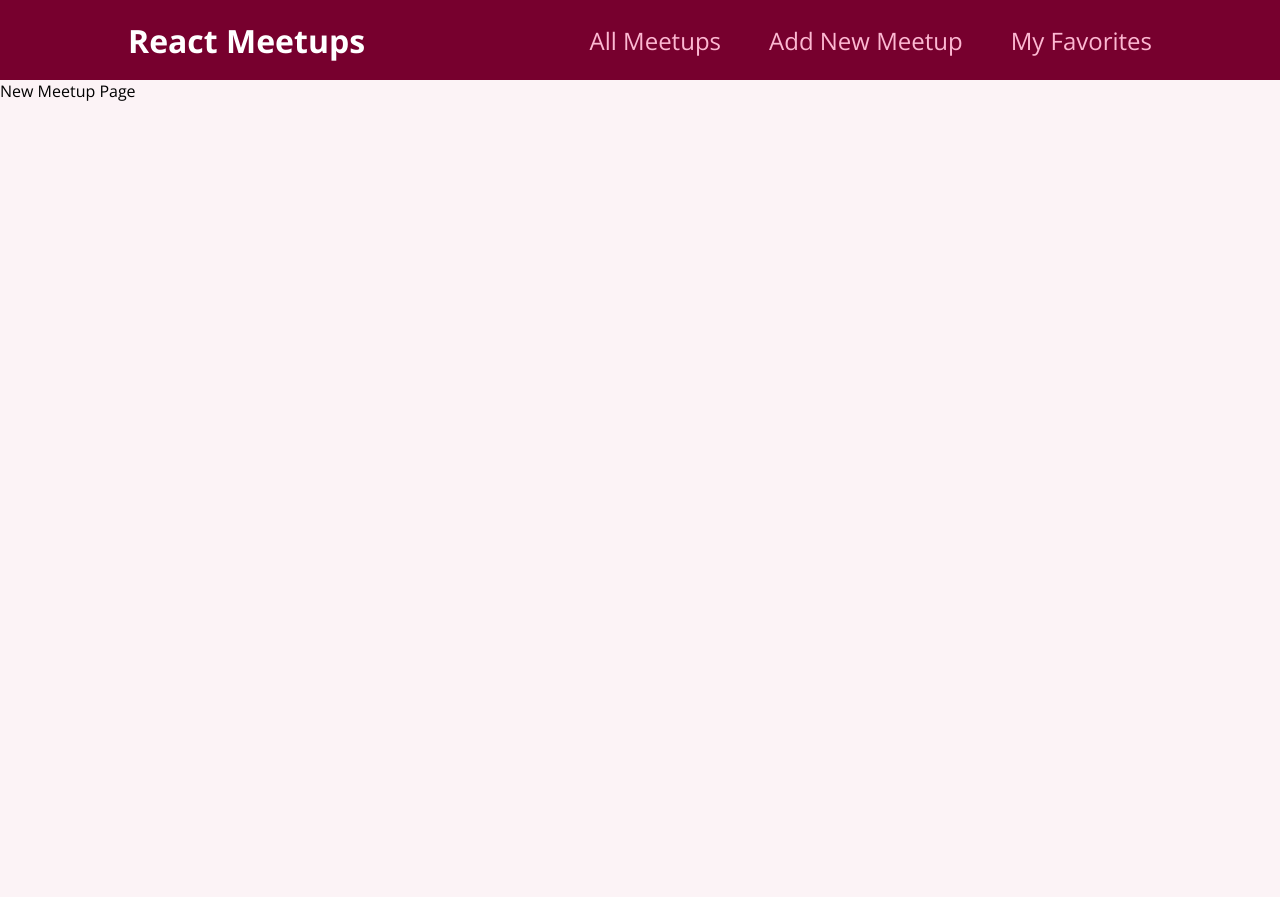
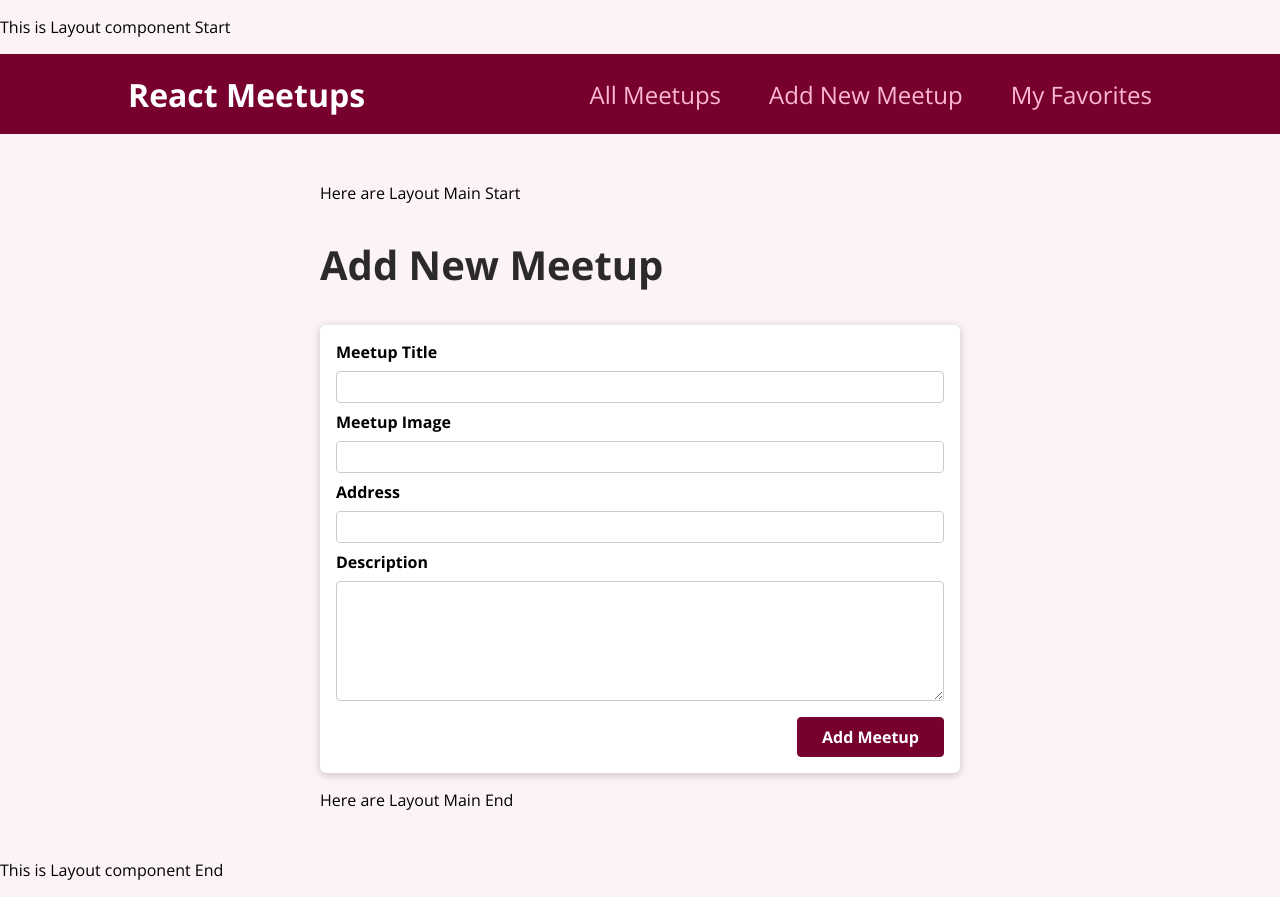
Before and after one commit to skseo2034/Next, a React (Create React App) app in the folder react-course/: page /new-meetup in a window 1280 px wide. Before the commit the page ends 800 px from the top, so only its background shows below. Built offline with nearby package versions, Linux system fonts and the light colour scheme.

Commit message:
20230416-학습

```diff
--- a/react-course/src/App.tsx
+++ b/react-course/src/App.tsx
@@ -3,17 +3,17 @@ import AllMeetupsPage from './pages/AllMeetupsPage';
 import NewMeetupPage from './pages/NewMeetupPage';
 import FavoritesPage from './pages/FavoritesPage';
 import MainNavigation from './components/layout/MainNavigation';
+import Layout from './components/layout/Layout';
 
 function App() {
 	return (
-		<div>
-			<MainNavigation />
+		<Layout>
 			<Routes>
 				<Route path="/" element={<AllMeetupsPage />} />
 				<Route path="/new-meetup" element={<NewMeetupPage />} />
 				<Route path="/favorites" element={<FavoritesPage />} />
 			</Routes>
-		</div>
+		</Layout>
 	);
 }
 
--- /dev/null
+++ b/react-course/src/components/layout/Layout.module.css
@@ -0,0 +1,5 @@
+.main {
+    margin: 3rem auto;
+    width: 90%;
+    max-width: 40rem;
+}
--- /dev/null
+++ b/react-course/src/components/layout/Layout.tsx
@@ -0,0 +1,26 @@
+import React, { FC } from 'react';
+import classes from './Layout.module.css';
+import MainNavigation from './MainNavigation';
+
+interface Props {
+	children: React.ReactNode;
+}
+
+const Layout: FC<Props> = ({ children }) => {
+	return (
+		<>
+			<p>This is Layout component Start</p>
+			<div>
+				<MainNavigation />
+				<main className={classes.main}>
+					<p> Here are Layout Main Start</p>
+					{children}
+					<p> Here are Layout Main End</p>
+				</main>
+			</div>
+			<p>This is Layout component End</p>
+		</>
+	);
+};
+
+export default Layout;
--- a/react-course/src/components/meetups/MeetupItem.tsx
+++ b/react-course/src/components/meetups/MeetupItem.tsx
@@ -1,5 +1,7 @@
 import React, { FC } from 'react';
 import classes from './MeetupItem.module.css';
+import Card from '../ui/Card';
+
 interface Props {
 	image: string;
 	title: string;
@@ -9,6 +11,7 @@ interface Props {
 const MeetupItem: FC<Props> = ({ image, title, address, description }) => {
 	return (
 		<li className={classes.item}>
+			<Card>
 				<div className={classes.image}>
 					<img src={image} alt={title} />
 				</div>
@@ -20,6 +23,7 @@ const MeetupItem: FC<Props> = ({ image, title, address, description }) => {
 				<div className={classes.actions}>
 					<button>To Favorites</button>
 				</div>
+			</Card>
 		</li>
 	);
 };
--- /dev/null
+++ b/react-course/src/components/meetups/NewMeetupForm.module.css
@@ -0,0 +1,45 @@
+.form {
+    padding: 1rem;
+}
+
+.control {
+    margin-bottom: 0.5rem;
+}
+
+.control label {
+    display: block;
+    font-weight: bold;
+    margin-bottom: 0.5rem;
+}
+
+.control input,
+.control textarea {
+    display: block;
+    font: inherit;
+    border-radius: 4px;
+    border: 1px solid #ccc;
+    padding: 0.25rem;
+    width: 100%;
+}
+
+.actions {
+    margin-top: 1rem;
+    text-align: right;
+}
+
+.actions button {
+    font: inherit;
+    cursor: pointer;
+    background-color: #77002e;
+    color: white;
+    padding: 0.5rem 1.5rem;
+    border: 1px solid #77002e;
+    border-radius: 4px;
+    font-weight: bold;
+}
+
+.actions button:hover,
+.actions button:active {
+    background-color: #a50e48;
+    border-color: #a50e48;
+}
--- /dev/null
+++ b/react-course/src/components/meetups/NewMeetupForm.tsx
@@ -0,0 +1,69 @@
+import React, { useRef } from 'react';
+import classes from './NewMeetupForm.module.css';
+import Card from '../ui/Card';
+
+const NewMeetupForm = () => {
+	// 입력값을 처리하는 방법은 2가지가 있다. onChange 를 이용하여
+	// useState 에 값을 세팅하는 방법과. useRef 를 사용하는 방법
+	// 여기에서는 입력시 한 번만 필요하므로 useRef 를 사용한다.
+	const titleInputRef = useRef<HTMLInputElement>(null);
+	const imageInputRef = useRef<HTMLInputElement>(null);
+	const addressInputRef = useRef<HTMLInputElement>(null);
+	const descriptionInputRef = useRef<HTMLTextAreaElement>(null);
+
+	const submitHandler = (e: any) => {
+		e.preventDefault();
+
+		let enteredTitle = '';
+		if (titleInputRef.current) {
+			enteredTitle = titleInputRef.current.value;
+		}
+		let enteredImage = '';
+		if (imageInputRef.current) {
+			enteredImage = imageInputRef.current.value;
+		}
+		let enteredAddress = '';
+		if (addressInputRef.current) {
+			enteredAddress = addressInputRef.current.value;
+		}
+		let enteredDescription = '';
+		if (descriptionInputRef.current) {
+			enteredDescription = descriptionInputRef.current.value;
+		}
+		const meetupData = {
+			title: enteredTitle,
+			image: enteredImage,
+			address: enteredAddress,
+			description: enteredDescription,
+		};
+		console.log('meetupData', meetupData);
+	};
+
+	return (
+		<Card>
+			<form className={classes.form} onSubmit={submitHandler}>
+				<div className={classes.control}>
+					<label htmlFor="title">Meetup Title</label>
+					<input ref={titleInputRef} type="text" required id="title" />
+				</div>
+				<div className={classes.control}>
+					<label htmlFor="image">Meetup Image</label>
+					<input ref={imageInputRef} type="url" required id="image" />
+				</div>
+				<div className={classes.control}>
+					<label htmlFor="address">Address</label>
+					<input ref={addressInputRef} type="text" required id="address" />
+				</div>
+				<div className={classes.control}>
+					<label htmlFor="description">Description</label>
+					<textarea ref={descriptionInputRef} required id="description" rows={5}></textarea>
+				</div>
+				<div className={classes.actions}>
+					<button>Add Meetup</button>
+				</div>
+			</form>
+		</Card>
+	);
+};
+
+export default NewMeetupForm;
--- /dev/null
+++ b/react-course/src/components/ui/Card.module.css
@@ -0,0 +1,5 @@
+.card {
+    background-color: white;
+    border-radius: 6px;
+    box-shadow: 0 2px 8px rgba(0, 0, 0, 0.2);
+}
--- /dev/null
+++ b/react-course/src/components/ui/Card.tsx
@@ -0,0 +1,12 @@
+import React, { FC } from 'react';
+import classes from './Card.module.css';
+
+interface Props {
+	children: React.ReactNode;
+}
+
+const Card: FC<Props> = ({ children }) => {
+	return <div className={classes.card}>{children}</div>;
+};
+
+export default Card;
--- a/react-course/src/pages/NewMeetupPage.tsx
+++ b/react-course/src/pages/NewMeetupPage.tsx
@@ -1,7 +1,13 @@
 import React from 'react';
+import NewMeetupForm from '../components/meetups/NewMeetupForm';
 
 const NewMeetupPage = () => {
-	return <div>New Meetup Page</div>;
+	return (
+		<section>
+			<h1>Add New Meetup</h1>
+			<NewMeetupForm />
+		</section>
+	);
 };
 
 export default NewMeetupPage;
```
Also changed, not shown: 1 other file (tests, documents, lock files or other folders). Lines whose indentation alone changed are shown as unchanged.
